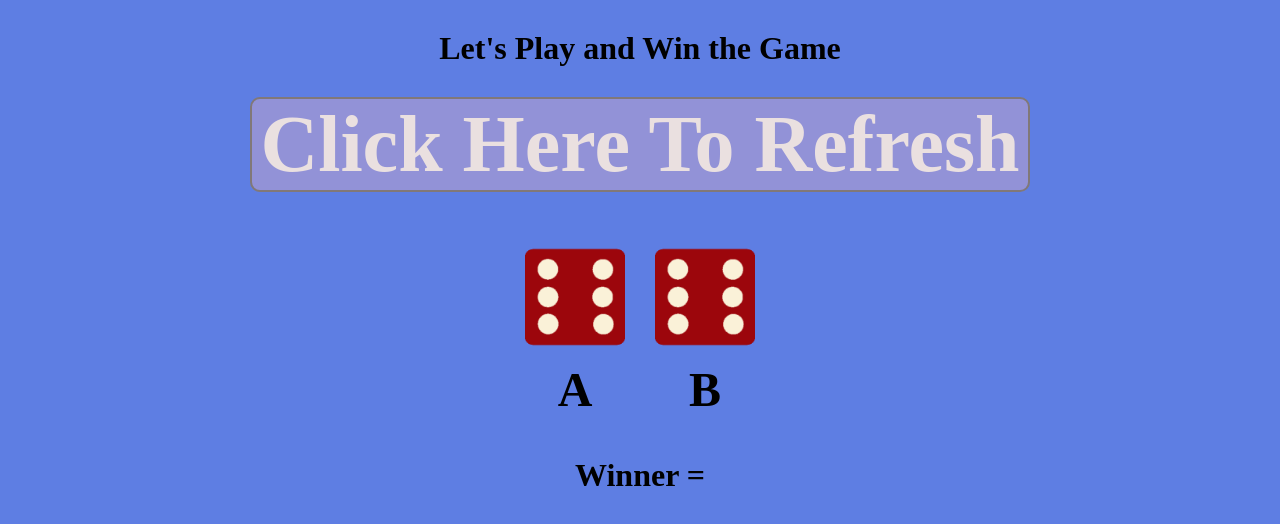
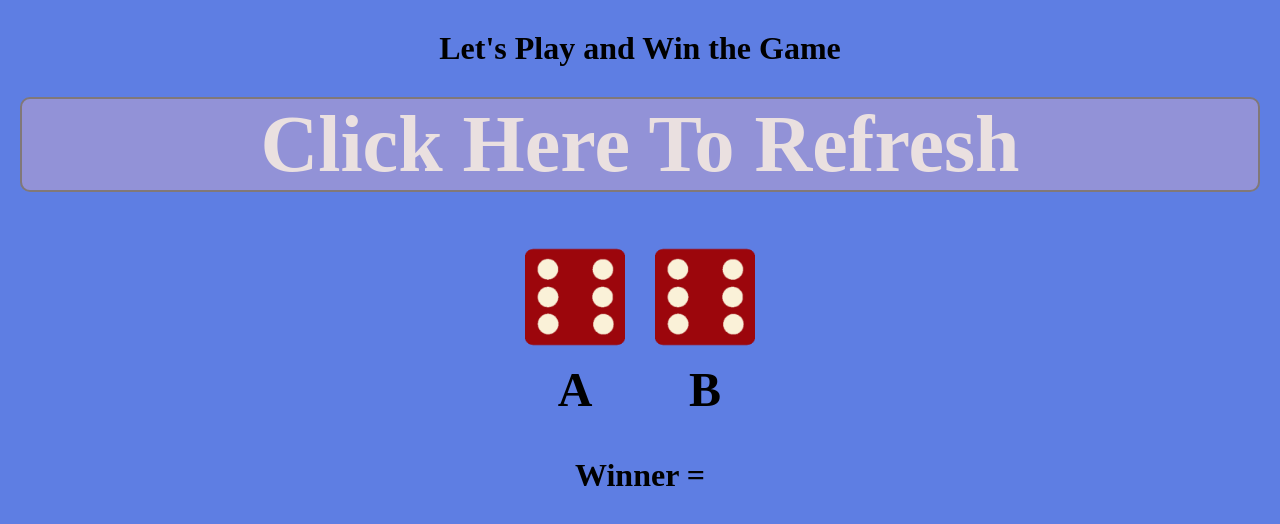
Before and after one commit to nikesh1124/win-loss, a plain HTML site: page index.html in a window 1280 px wide. In both pictures the pointer is over the element "Click Here To Refresh". Drawn offline with Linux system fonts and the light colour scheme.

Commit message:
Update l.css

```diff
--- a/l.css
+++ b/l.css
@@ -15,7 +15,7 @@ h1:hover{
     cursor: pointer;
     color: rgb(234, 224, 224);
     border: 2px solid rgb(129 120 120);
-    margin: 0px 250px;
+    margin: 0px 20px;
     border-radius: 10px;
     background-color: #9292d7;
 }
```
